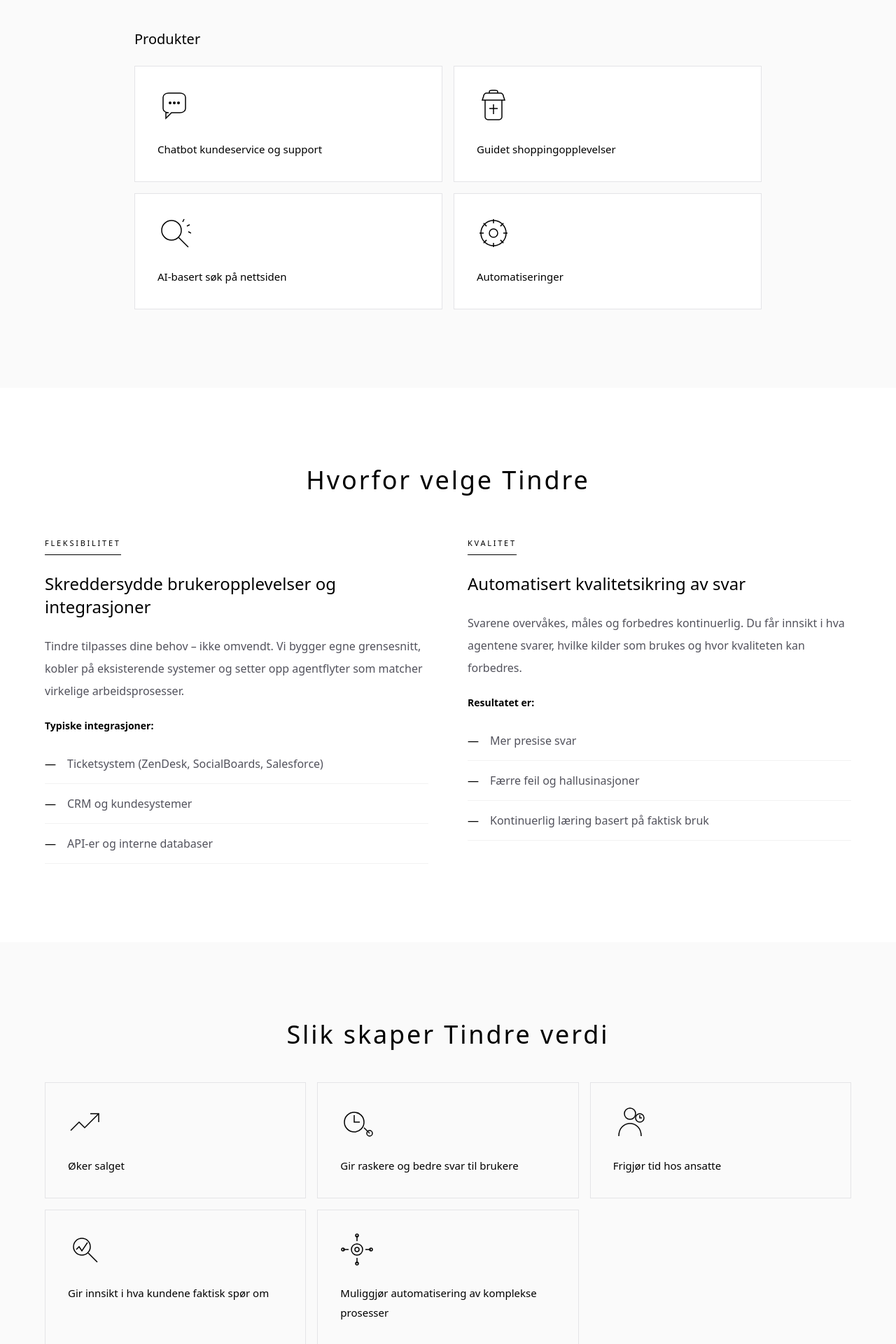
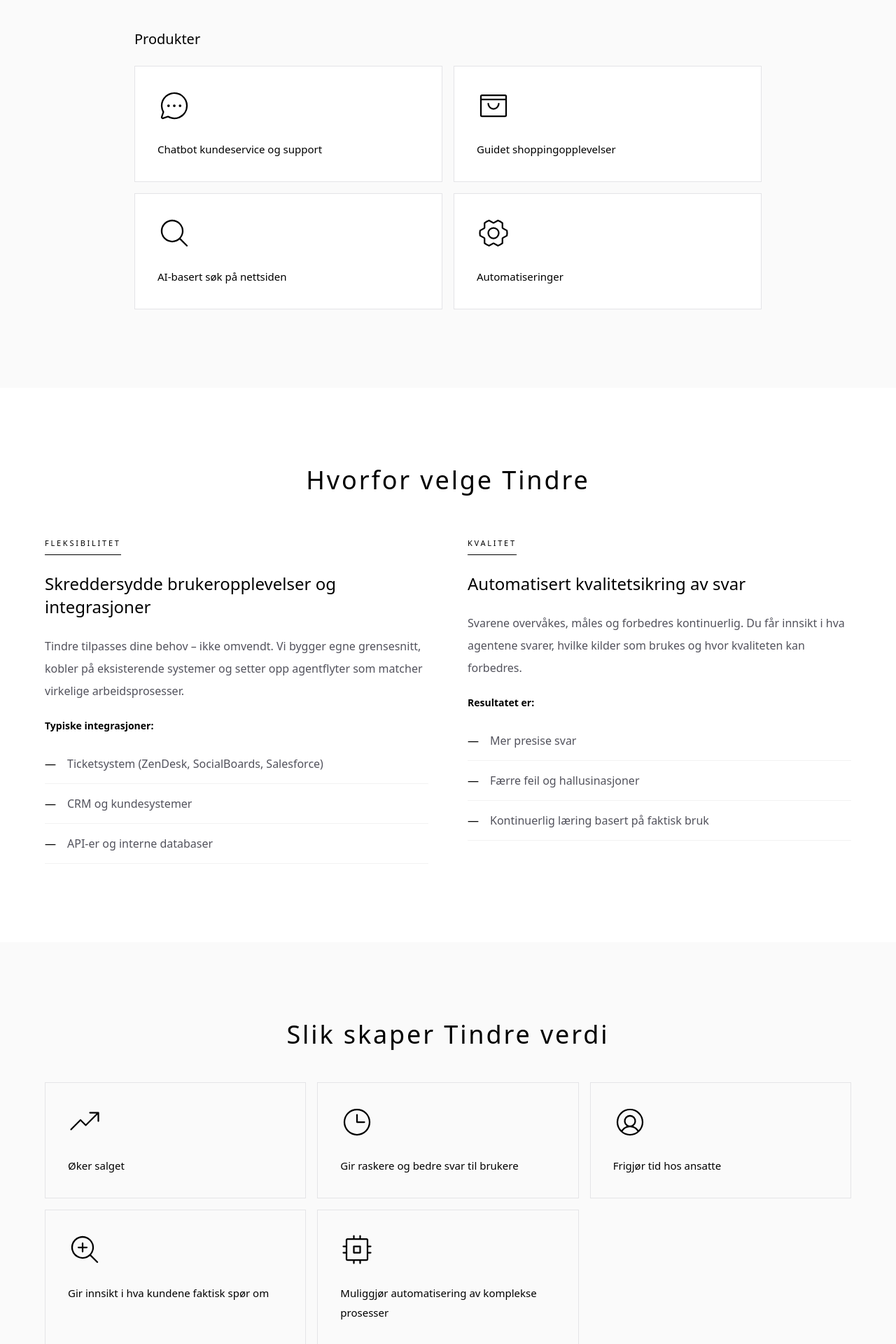
Before and after one commit to frontkom/tindre-website, a Next.js app: page / in a window 1280 px wide. Shown: the part 1000-2920 px from the top of the page at 70% size. Built offline with nearby package versions, Linux system fonts and the light colour scheme.

Commit message:
Use Phosphor icons (light) via client components

```diff
--- a/package.json
+++ b/package.json
@@ -9,6 +9,7 @@
     "lint": "eslint"
   },
   "dependencies": {
+    "@phosphor-icons/react": "^2.1.10",
     "next": "16.1.4",
     "react": "19.2.3",
     "react-dom": "19.2.3"
--- a/src/app/page.tsx
+++ b/src/app/page.tsx
@@ -1,109 +1,9 @@
 import Image from "next/image";
 
+import { UseCasesGrid } from "@/components/UseCasesGrid";
+import { ValuePropsGrid } from "@/components/ValuePropsGrid";
+
 const DEMO_URL = "https://meetings.hubspot.com/henrik-akselsen";
-
-const useCases = [
-  {
-    title: "Chatbot kundeservice og support",
-    icon: (
-      <svg viewBox="0 0 48 48" xmlns="http://www.w3.org/2000/svg" aria-hidden="true">
-        <path
-          d="M8 12 C8 8 12 6 16 6 L32 6 C36 6 40 8 40 12 L40 28 C40 32 36 34 32 34 L20 34 L12 42 L12 34 L16 34 C12 34 8 32 8 28 Z"
-          fill="none"
-          stroke="currentColor"
-          strokeWidth="1.5"
-        />
-        <circle cx="18" cy="20" r="2" fill="currentColor" />
-        <circle cx="24" cy="20" r="2" fill="currentColor" />
-        <circle cx="30" cy="20" r="2" fill="currentColor" />
-      </svg>
-    ),
-  },
-  {
-    title: "Guidet shoppingopplevelser",
-    icon: (
-      <svg viewBox="0 0 48 48" xmlns="http://www.w3.org/2000/svg" aria-hidden="true">
-        <path
-          d="M12 16 L12 40 C12 42 14 44 16 44 L32 44 C34 44 36 42 36 40 L36 16"
-          fill="none"
-          stroke="currentColor"
-          strokeWidth="1.5"
-        />
-        <path
-          d="M8 16 L40 16 L38 10 C38 8 36 6 34 6 L14 6 C12 6 10 8 10 10 Z"
-          fill="none"
-          stroke="currentColor"
-          strokeWidth="1.5"
-        />
-        <path
-          d="M18 6 L18 4 C18 2 20 2 22 2 L26 2 C28 2 30 2 30 4 L30 6"
-          fill="none"
-          stroke="currentColor"
-          strokeWidth="1.5"
-        />
-        <line x1="24" y1="22" x2="24" y2="36" stroke="currentColor" strokeWidth="1.5" />
-        <line x1="18" y1="28" x2="30" y2="28" stroke="currentColor" strokeWidth="1.5" />
-      </svg>
-    ),
-  },
-  {
-    title: "AI-basert søk på nettsiden",
-    icon: (
-      <svg viewBox="0 0 48 48" xmlns="http://www.w3.org/2000/svg" aria-hidden="true">
-        <circle
-          cx="20"
-          cy="20"
-          r="14"
-          fill="none"
-          stroke="currentColor"
-          strokeWidth="1.5"
-        />
-        <line x1="30" y1="30" x2="44" y2="44" stroke="currentColor" strokeWidth="1.5" />
-        <path
-          d="M36 8 L38 4 M42 14 L46 12 M44 22 L48 24"
-          fill="none"
-          stroke="currentColor"
-          strokeWidth="1.5"
-        />
-      </svg>
-    ),
-  },
-  {
-    title: "Automatiseringer",
-    icon: (
-      <svg viewBox="0 0 48 48" xmlns="http://www.w3.org/2000/svg" aria-hidden="true">
-        <circle
-          cx="24"
-          cy="24"
-          r="6"
-          fill="none"
-          stroke="currentColor"
-          strokeWidth="1.5"
-        />
-        <path
-          d="M24 4 L24 10 M24 38 L24 44 M4 24 L10 24 M38 24 L44 24"
-          fill="none"
-          stroke="currentColor"
-          strokeWidth="1.5"
-        />
-        <path
-          d="M9.86 9.86 L14.1 14.1 M33.9 33.9 L38.14 38.14 M9.86 38.14 L14.1 33.9 M33.9 14.1 L38.14 9.86"
-          fill="none"
-          stroke="currentColor"
-          strokeWidth="1.5"
-        />
-        <circle
-          cx="24"
-          cy="24"
-          r="18"
-          fill="none"
-          stroke="currentColor"
-          strokeWidth="1.5"
-        />
-      </svg>
-    ),
-  },
-];
 
 const flexibilityIntegrations = [
   "Ticketsystem (ZenDesk, SocialBoards, Salesforce)",
@@ -115,146 +15,6 @@ const qualityResults = [
   "Mer presise svar",
   "Færre feil og hallusinasjoner",
   "Kontinuerlig læring basert på faktisk bruk",
-];
-
-const valueProps = [
-  {
-    text: "Øker salget",
-    icon: (
-      <svg viewBox="0 0 48 48" xmlns="http://www.w3.org/2000/svg" aria-hidden="true">
-        <polyline
-          points="4 36 16 24 24 32 44 12"
-          fill="none"
-          stroke="currentColor"
-          strokeWidth="1.5"
-        />
-        <polyline
-          points="32 12 44 12 44 24"
-          fill="none"
-          stroke="currentColor"
-          strokeWidth="1.5"
-        />
-      </svg>
-    ),
-  },
-  {
-    text: "Gir raskere og bedre svar til brukere",
-    icon: (
-      <svg viewBox="0 0 48 48" xmlns="http://www.w3.org/2000/svg" aria-hidden="true">
-        <circle
-          cx="20"
-          cy="24"
-          r="14"
-          fill="none"
-          stroke="currentColor"
-          strokeWidth="1.5"
-        />
-        <polyline
-          points="20 14 20 24 28 24"
-          fill="none"
-          stroke="currentColor"
-          strokeWidth="1.5"
-        />
-        <path d="M34 32 L42 40" fill="none" stroke="currentColor" strokeWidth="1.5" />
-        <circle
-          cx="42"
-          cy="40"
-          r="4"
-          fill="none"
-          stroke="currentColor"
-          strokeWidth="1.5"
-        />
-      </svg>
-    ),
-  },
-  {
-    text: "Frigjør tid hos ansatte",
-    icon: (
-      <svg viewBox="0 0 48 48" xmlns="http://www.w3.org/2000/svg" aria-hidden="true">
-        <circle
-          cx="24"
-          cy="12"
-          r="8"
-          fill="none"
-          stroke="currentColor"
-          strokeWidth="1.5"
-        />
-        <path
-          d="M8 44 C8 32 16 26 24 26 C32 26 40 32 40 44"
-          fill="none"
-          stroke="currentColor"
-          strokeWidth="1.5"
-        />
-        <circle
-          cx="38"
-          cy="18"
-          r="6"
-          fill="none"
-          stroke="currentColor"
-          strokeWidth="1.5"
-        />
-        <polyline
-          points="38 14 38 18 41 18"
-          fill="none"
-          stroke="currentColor"
-          strokeWidth="1.5"
-        />
-      </svg>
-    ),
-  },
-  {
-    text: "Gir innsikt i hva kundene faktisk spør om",
-    icon: (
-      <svg viewBox="0 0 48 48" xmlns="http://www.w3.org/2000/svg" aria-hidden="true">
-        <circle
-          cx="20"
-          cy="20"
-          r="12"
-          fill="none"
-          stroke="currentColor"
-          strokeWidth="1.5"
-        />
-        <line x1="29" y1="29" x2="42" y2="42" stroke="currentColor" strokeWidth="1.5" />
-        <polyline
-          points="12 24 16 20 20 26 28 14"
-          fill="none"
-          stroke="currentColor"
-          strokeWidth="1.5"
-        />
-      </svg>
-    ),
-  },
-  {
-    text: "Muliggjør automatisering av komplekse prosesser",
-    icon: (
-      <svg viewBox="0 0 48 48" xmlns="http://www.w3.org/2000/svg" aria-hidden="true">
-        <circle
-          cx="24"
-          cy="24"
-          r="8"
-          fill="none"
-          stroke="currentColor"
-          strokeWidth="1.5"
-        />
-        <circle
-          cx="24"
-          cy="24"
-          r="3"
-          fill="none"
-          stroke="currentColor"
-          strokeWidth="1.5"
-        />
-        <line x1="24" y1="4" x2="24" y2="12" stroke="currentColor" strokeWidth="1.5" />
-        <line x1="24" y1="36" x2="24" y2="44" stroke="currentColor" strokeWidth="1.5" />
-        <line x1="4" y1="24" x2="12" y2="24" stroke="currentColor" strokeWidth="1.5" />
-        <line x1="36" y1="24" x2="44" y2="24" stroke="currentColor" strokeWidth="1.5" />
-        <circle cx="24" cy="4" r="2" fill="none" stroke="currentColor" strokeWidth="1.5" />
-        <circle cx="24" cy="44" r="2" fill="none" stroke="currentColor" strokeWidth="1.5" />
-        <circle cx="4" cy="24" r="2" fill="none" stroke="currentColor" strokeWidth="1.5" />
-        <circle cx="44" cy="24" r="2" fill="none" stroke="currentColor" strokeWidth="1.5" />
-      </svg>
-    ),
-  },
 ];
 
 const customers = [
@@ -362,17 +122,7 @@ export default function Page() {
 
             <div className="mx-auto mt-12 max-w-4xl">
               <h3 className="text-xl font-normal text-black">Produkter</h3>
-              <div className="mt-6 grid grid-cols-1 gap-4 sm:grid-cols-2">
-                {useCases.map(({ title, icon }) => (
-                  <div
-                    key={title}
-                    className="group border border-zinc-200 bg-white p-8 transition-shadow hover:border-black hover:shadow-[0_10px_40px_rgba(0,0,0,0.06)]"
-                  >
-                    <div className="h-12 w-12 text-black">{icon}</div>
-                    <div className="mt-6 text-[15px] font-normal leading-7 text-black">{title}</div>
-                  </div>
-                ))}
-              </div>
+              <UseCasesGrid />
             </div>
           </Container>
         </section>
@@ -438,18 +188,7 @@ export default function Page() {
         <section className="bg-zinc-50 py-24 sm:py-28">
           <Container>
             <SectionTitle>Slik skaper Tindre verdi</SectionTitle>
-
-            <div className="mt-12 grid grid-cols-1 gap-4 sm:grid-cols-2 lg:grid-cols-3">
-              {valueProps.map(({ text, icon }) => (
-                <div
-                  key={text}
-                  className="border border-zinc-200 bg-transparent p-8 transition-shadow hover:border-black hover:shadow-[0_1px_3px_rgba(0,0,0,0.08)]"
-                >
-                  <div className="h-12 w-12 text-black">{icon}</div>
-                  <p className="mt-6 text-[15px] font-normal leading-7 text-black">{text}</p>
-                </div>
-              ))}
-            </div>
+            <ValuePropsGrid />
           </Container>
         </section>
 
@@ -462,7 +201,7 @@ export default function Page() {
                 {customers.map(({ name, src }) => (
                   <div
                     key={name}
-                    className="flex flex-col items-center gap-4 text-sm font-normal tracking-[0.08em] text-zinc-500/80 transition-colors hover:text-black"
+                    className="group flex flex-col items-center gap-4 text-sm font-normal tracking-[0.08em] text-zinc-500/80 transition-colors hover:text-black"
                   >
                     <Image
                       src={src}
--- /dev/null
+++ b/src/components/UseCasesGrid.tsx
@@ -0,0 +1,45 @@
+"use client";
+
+import {
+  ChatCircleDots,
+  GearSix,
+  MagnifyingGlass,
+  ShoppingBagOpen,
+} from "@phosphor-icons/react";
+
+const items = [
+  {
+    title: "Chatbot kundeservice og support",
+    Icon: ChatCircleDots,
+  },
+  {
+    title: "Guidet shoppingopplevelser",
+    Icon: ShoppingBagOpen,
+  },
+  {
+    title: "AI-basert søk på nettsiden",
+    Icon: MagnifyingGlass,
+  },
+  {
+    title: "Automatiseringer",
+    Icon: GearSix,
+  },
+] as const;
+
+export function UseCasesGrid() {
+  return (
+    <div className="mt-6 grid grid-cols-1 gap-4 sm:grid-cols-2">
+      {items.map(({ title, Icon }) => (
+        <div
+          key={title}
+          className="group border border-zinc-200 bg-white p-8 transition-shadow hover:border-black hover:shadow-[0_10px_40px_rgba(0,0,0,0.06)]"
+        >
+          <div className="text-black">
+            <Icon size={48} weight="light" />
+          </div>
+          <div className="mt-6 text-[15px] font-normal leading-7 text-black">{title}</div>
+        </div>
+      ))}
+    </div>
+  );
+}
--- /dev/null
+++ b/src/components/ValuePropsGrid.tsx
@@ -0,0 +1,50 @@
+"use client";
+
+import {
+  Clock,
+  Cpu,
+  MagnifyingGlassPlus,
+  TrendUp,
+  UserCircle,
+} from "@phosphor-icons/react";
+
+const items = [
+  {
+    text: "Øker salget",
+    Icon: TrendUp,
+  },
+  {
+    text: "Gir raskere og bedre svar til brukere",
+    Icon: Clock,
+  },
+  {
+    text: "Frigjør tid hos ansatte",
+    Icon: UserCircle,
+  },
+  {
+    text: "Gir innsikt i hva kundene faktisk spør om",
+    Icon: MagnifyingGlassPlus,
+  },
+  {
+    text: "Muliggjør automatisering av komplekse prosesser",
+    Icon: Cpu,
+  },
+] as const;
+
+export function ValuePropsGrid() {
+  return (
+    <div className="mt-12 grid grid-cols-1 gap-4 sm:grid-cols-2 lg:grid-cols-3">
+      {items.map(({ text, Icon }) => (
+        <div
+          key={text}
+          className="border border-zinc-200 bg-transparent p-8 transition-shadow hover:border-black hover:shadow-[0_1px_3px_rgba(0,0,0,0.08)]"
+        >
+          <div className="text-black">
+            <Icon size={48} weight="light" />
+          </div>
+          <p className="mt-6 text-[15px] font-normal leading-7 text-black">{text}</p>
+        </div>
+      ))}
+    </div>
+  );
+}
```
Also changed, not shown: 1 other file (tests, documents, lock files or other folders).
